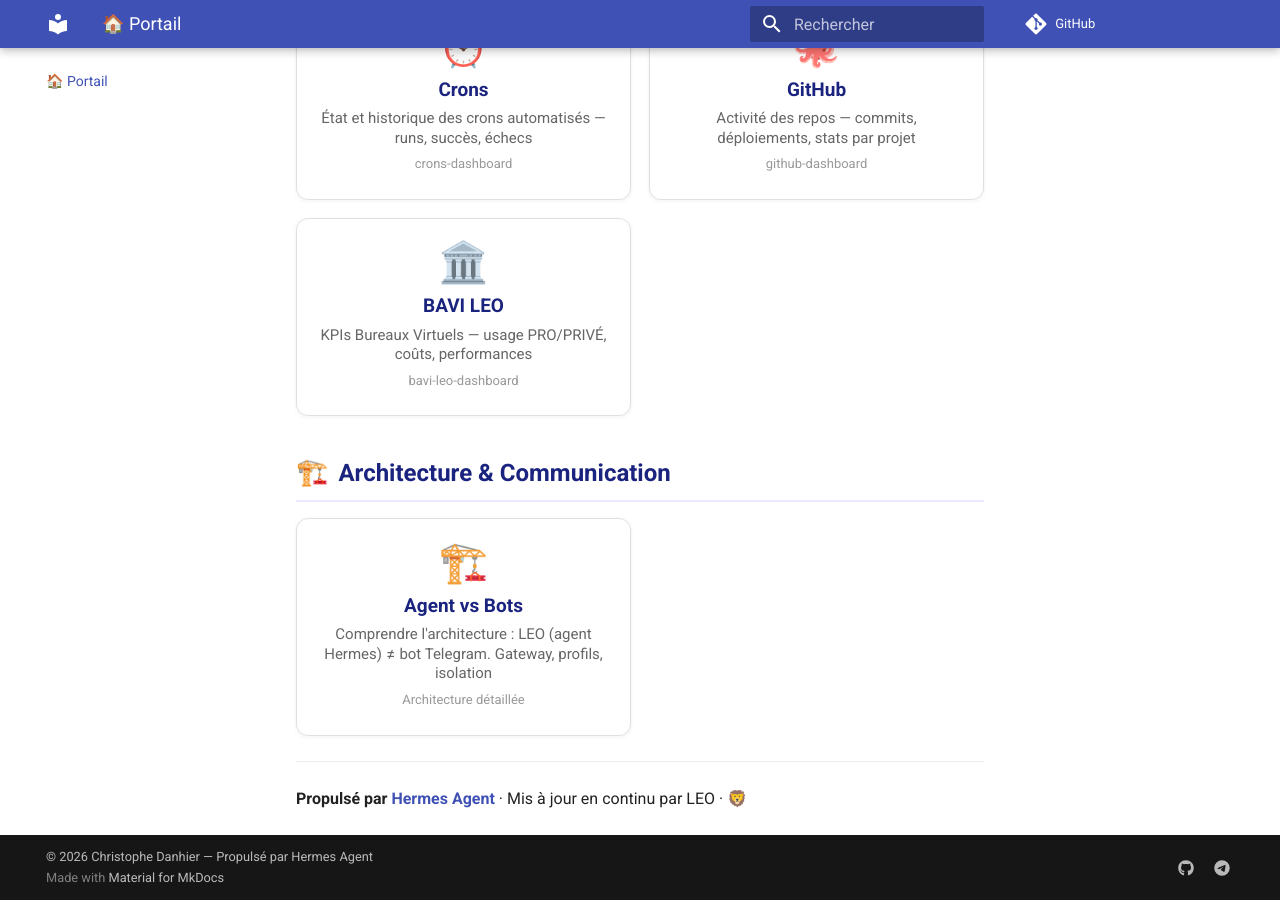
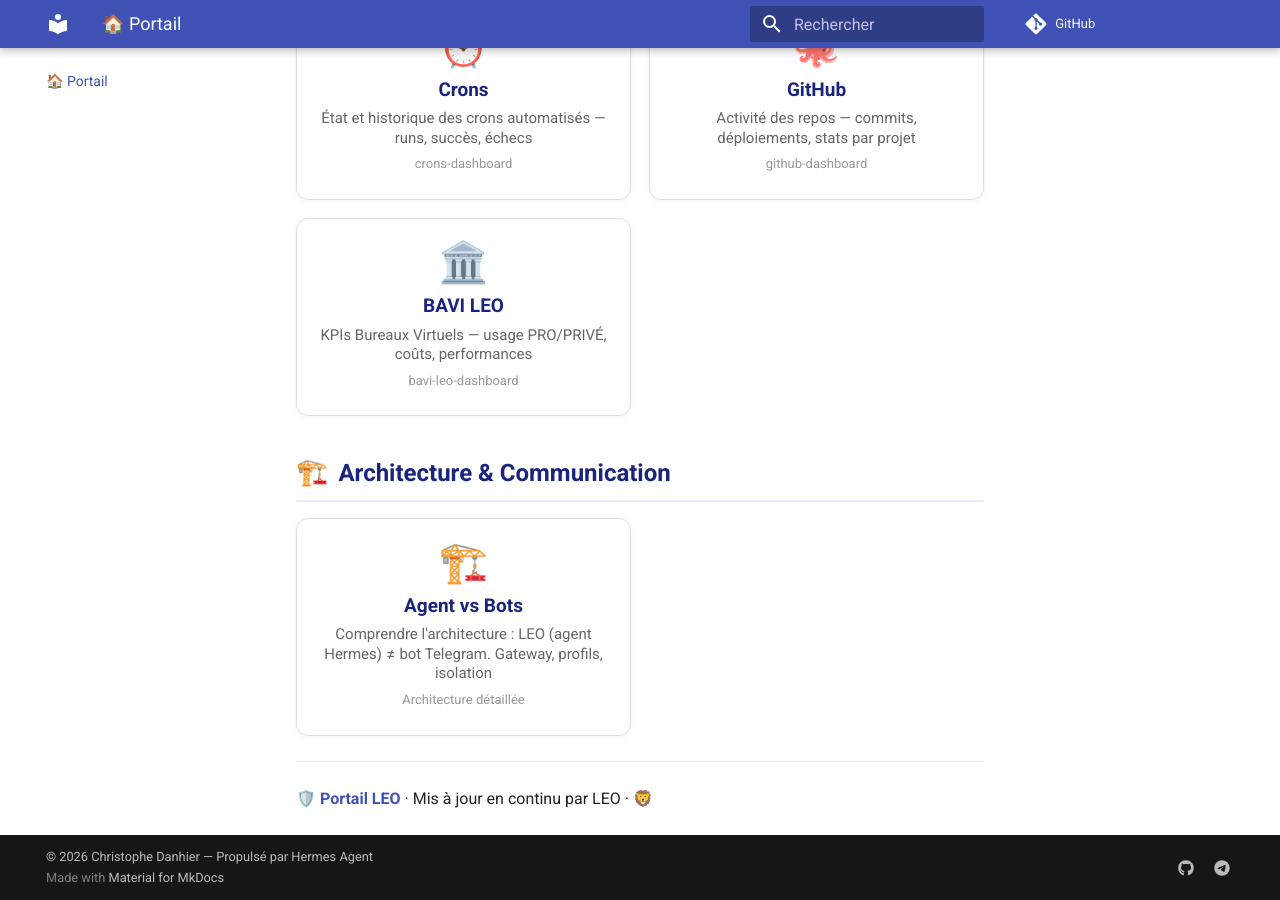
Before and after one commit to christophedanhier-hash/hermes-wiki, an MkDocs documentation site: the page built from docs/index.md, in a window 1280 px wide and 900 px high, scrolled down 1219 px. Built offline with MkDocs 1.6.1 and Material for MkDocs 9.7.7, drawn with Linux system fonts in a browser that asks for light colours; comment, search, counter and statistics services are not loaded.

Commit message:
fix: footer portail — lien Hermes Agent → Portail LEO (évite confusion nousresearch.com)

```diff
--- a/docs/index.md
+++ b/docs/index.md
@@ -191,4 +191,4 @@ Bienvenue sur le **portail central** de l'écosystème **Hermes Agent** dirigé
 
 ---
 
-**Propulsé par [Hermes Agent](https://hermes-agent.nousresearch.com)** · Mis à jour en continu par LEO · 🦁
+**🛡️ [Portail LEO](https://christophedanhier-hash.github.io/hermes-wiki/)** · Mis à jour en continu par LEO · 🦁
```
